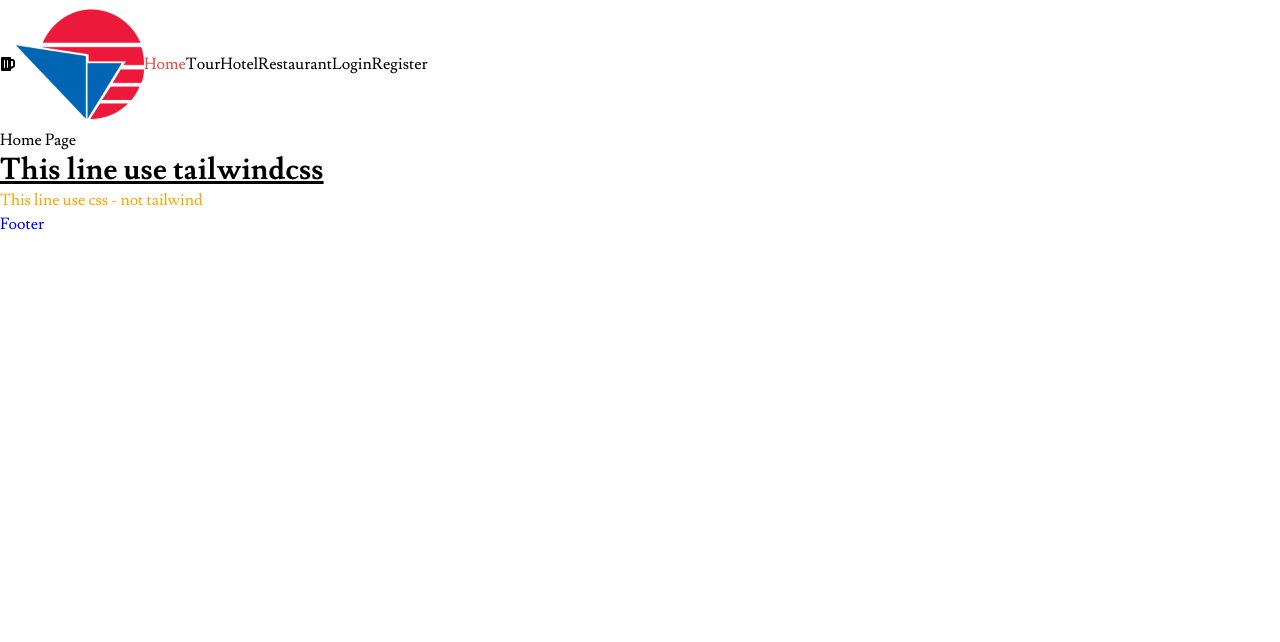
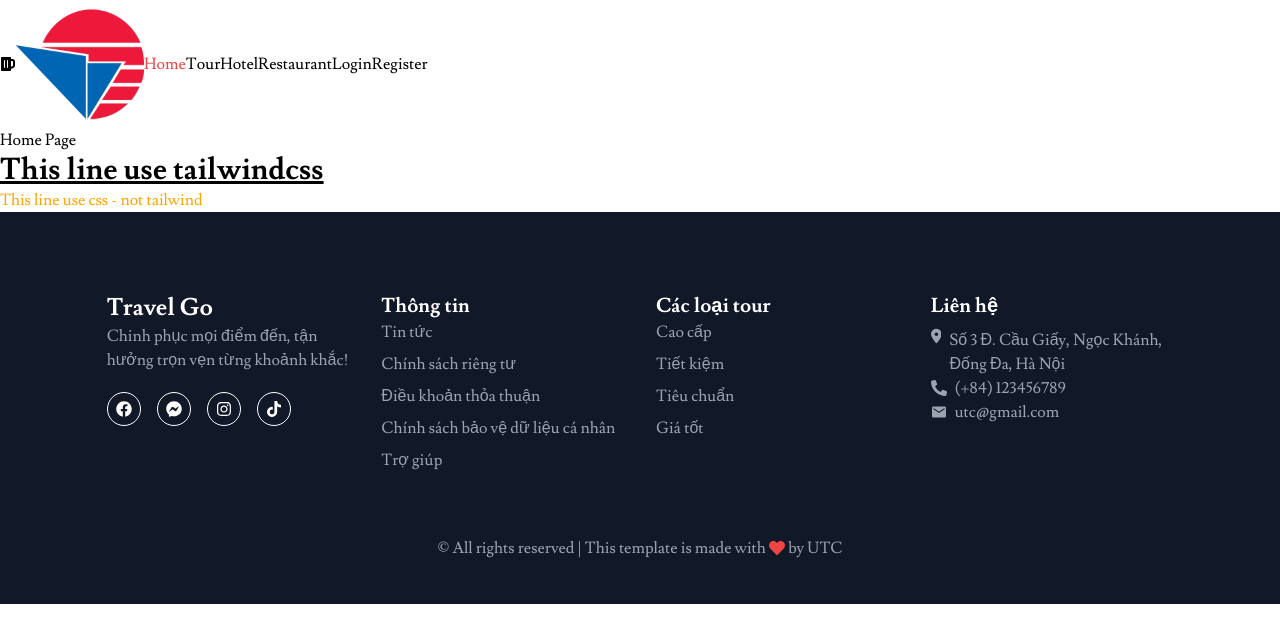
Before and after one commit to huybui9203/tour-management-frontend, a React (Create React App) app: page / in a window 1280 px wide. Shown: the top 642 px of the page. Built offline with nearby package versions, Linux system fonts and the light colour scheme.

Commit message:
không hiểu hiển thị nó có phân đấy thừa ở đâu, thu nhỏ thì hết ông check xem

```diff
--- a/src/components/Footer/Footer.js
+++ b/src/components/Footer/Footer.js
@@ -1,8 +1,73 @@
 import styles from './Footer.module.css'
+import { FaFacebook } from "react-icons/fa";
+import { FaInstagram } from "react-icons/fa";
+import { FaFacebookMessenger } from "react-icons/fa";
+import { FaTiktok } from "react-icons/fa";
+import { FaPhoneAlt } from "react-icons/fa";
+import { IoMdMail } from "react-icons/io";
+import { FaLocationDot } from "react-icons/fa6";
+import { FaHeart } from "react-icons/fa";
 const Footer = () => {
     return (
-        // html here
-        <h1 className={styles.heading}>Footer</h1>
+        <footer class="bg-gray-900 py-10">
+        <div class="container md:w-5/6 w-11/12 mx-auto">
+          <div class="grid grid-cols-1 md:grid-cols-4 gap-8 mb-10 mt-10">
+            <div class="col">
+              <div class="mb-6">
+                <h2 class="text-white text-2xl font-bold">Travel Go</h2>
+                <p class="text-gray-400">Chinh phục mọi điểm đến, tận hưởng trọn vẹn từng khoảnh khắc!</p>
+                <ul class="flex space-x-4 mt-5">
+                    <li className='p-2 border border-white rounded-full'><a href="#" class="text-white hover:text-blue-700"><FaFacebook /></a></li>
+                    <li className='p-2 border border-white rounded-full'><a href="#" class="text-white hover:text-blue-700"><FaFacebookMessenger /></a></li>
+                    <li className='p-2 border border-white rounded-full'><a href="#" class="text-white hover:text-pink-500"><FaInstagram /></a></li>
+                    <li className='p-2 border border-white rounded-full'><a href="#" class="text-white hover:text-blue-700"><FaTiktok /></a></li>
+                </ul>
+              </div>
+            </div>
+            <div class="col">
+              <div class="mb-6">
+                <h2 class="text-white text-xl font-semibold">Thông tin</h2>
+                <ul class="space-y-2">
+                  <li><a href="#" class="text-gray-400 hover:text-white">Tin tức</a></li>
+                  <li><a href="#" class="text-gray-400 hover:text-white">Chính sách riêng tư</a></li>
+                  <li><a href="#" class="text-gray-400 hover:text-white">Điều khoản thỏa thuận </a></li>
+                  <li><a href="#" class="text-gray-400 hover:text-white">Chính sách bảo vệ dữ liệu cá nhân</a></li>
+                  <li><a href="#" class="text-gray-400 hover:text-white">Trợ giúp</a></li>
+                </ul>
+              </div>
+            </div>
+            <div class="col">
+              <div class="mb-6">
+                <h2 class="text-white text-xl font-semibold">Các loại tour</h2>
+                <ul class="space-y-2">
+                  <li><a href="#" class="text-gray-400 hover:text-white ">Cao cấp</a></li>
+                  <li><a href="#" class="text-gray-400 hover:text-white">Tiết kiệm</a></li>
+                  <li><a href="#" class="text-gray-400 hover:text-white">Tiêu chuẩn</a></li>
+                  <li><a href="#" class="text-gray-400 hover:text-white">Giá tốt</a></li>
+                </ul>
+              </div>
+            </div>
+            <div class="col">
+              <div class="mb-6">
+                <h2 class="text-white text-xl font-semibold">Liên hệ</h2>
+                <div class="text-gray-400">
+                  <ul className='mt-2'>
+                    <li className='flex '><FaLocationDot className='w-4 h-4 p-0' /><span class="ml-2">Số 3 Đ. Cầu Giấy, Ngọc Khánh, Đống Đa, Hà Nội</span></li>
+                    <li className='flex items-center'><FaPhoneAlt  className='w-4 h-4' />  <a href="#" class="hover:text-white"><span class="ml-2">(+84) 123456789</span></a></li>
+                    <li className='flex items-center'><IoMdMail  className='w-4 h-4' /><a href="#" class="hover:text-white"><span class="ml-2">utc@gmail.com</span></a></li>
+                  </ul>
+                </div>
+              </div>
+            </div>
+          </div>
+          <div class="text-center  text-gray-400">
+            <p className='items-center'>
+              &copy; All rights reserved | This template is made with <FaHeart  className='inline items-center text-red-500 mb-2'/> by <a>UTC</a>
+            </p>
+          </div>
+        </div>
+      </footer>
+
     )
 }
 
```
